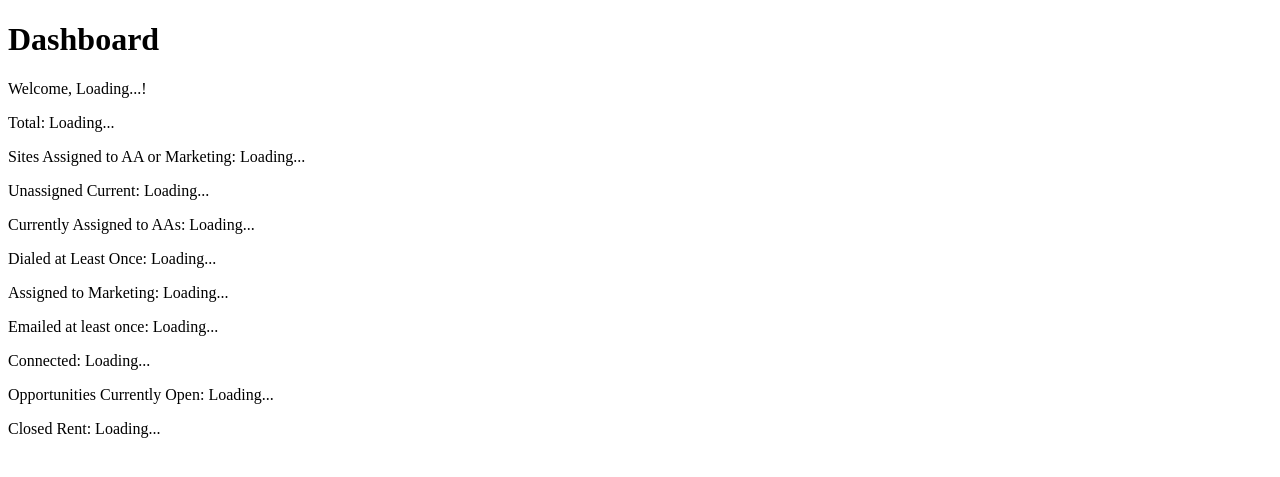
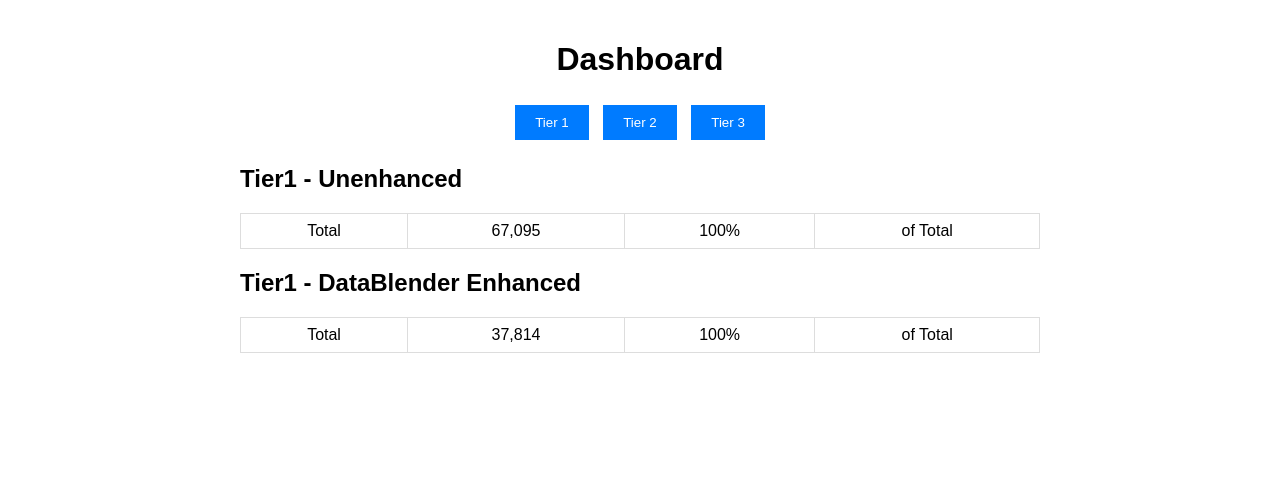
Before and after one commit to mmelendez-sw/reports-frontend, a Flask app: page /dashboard in a window 1280 px wide. Shown: the top 477 px of the page. Run offline with Flask 3, Linux system fonts and the light colour scheme; the visitor is signed in with stand-in values (Sample User, id 1).

Commit message:
update dashboard with tier/enhanced structure

```diff
--- a/templates/dashboard.html
+++ b/templates/dashboard.html
@@ -4,50 +4,118 @@
     <meta charset="UTF-8">
     <meta name="viewport" content="width=device-width, initial-scale=1.0">
     <title>Dashboard</title>
+    <style>
+        body {
+            font-family: Arial, sans-serif;
+            margin: 0;
+            padding: 0;
+        }
+        .container {
+            max-width: 800px;
+            margin: 0 auto;
+            padding: 20px;
+        }
+        h1 {
+            text-align: center;
+        }
+        .tier-buttons {
+            text-align: center;
+            margin-bottom: 20px;
+        }
+        .tier-button {
+            margin: 5px;
+            padding: 10px 20px;
+            border: none;
+            background-color: #007BFF;
+            color: white;
+            cursor: pointer;
+        }
+        .data-table {
+            border-collapse: collapse;
+            width: 100%;
+        }
+        .data-table th, .data-table td {
+            border: 1px solid #ddd;
+            padding: 8px;
+            text-align: center;
+        }
+        .data-table th {
+            background-color: #f2f2f2;
+        }
+    </style>
 </head>
 <body>
-    <h1>Dashboard</h1>
-    <div>
-        <p>Welcome, <span id="username-placeholder">Loading...</span>!</p>
-    </div>
-    <div id="dashboard-content">
-        <p>Total: <span id="total-placeholder">Loading...</span></p>
-        <p>Sites Assigned to AA or Marketing: <span id="assigned-sites-placeholder">Loading...</span></p>
-        <p>Unassigned Current: <span id="unassigned-current-placeholder">Loading...</span></p>
-        <p>Currently Assigned to AAs: <span id="assigned-to-aas-placeholder">Loading...</span></p>
-        <p>Dialed at Least Once: <span id="dialed-at-least-once-placeholder">Loading...</span></p>
-        <p>Assigned to Marketing: <span id="assigned-to-marketing-placeholder">Loading...</span></p>
-        <p>Emailed at least once: <span id="emailed-at-least-once-placeholder">Loading...</span></p>
-        <p>Connected: <span id="connected-placeholder">Loading...</span></p>
-        <p>Opportunities Currently Open: <span id="open-opportunities-placeholder">Loading...</span></p>
-        <p>Closed Rent: <span id="closed-rent-placeholder">Loading...</span></p>
+    <div class="container">
+        <h1>Dashboard</h1>
+        <div class="tier-buttons">
+            <button class="tier-button" onclick="showTier('Tier1')">Tier 1</button>
+            <button class="tier-button" onclick="showTier('Tier2')">Tier 2</button>
+            <button class="tier-button" onclick="showTier('Tier3')">Tier 3</button>
+        </div>
+        <div id="dashboard-content"></div>
     </div>
 
     <script>
-        // Fetch data from the API and update the dashboard content
-        async function fetchData() {
-            try {
-                const response = await fetch('https://api.example.com/dashboard-data'); // Replace with your API URL
-                const data = await response.json();
+        const data = {
+            Tier1: {
+                'Unenhanced': [
+                    ['Total', '67,095', '100%', 'of Total'],
+                    // ... Add more rows for Unenhanced data
+                ],
+                'DataBlender Enhanced': [
+                    ['Total', '37,814', '100%', 'of Total'],
+                    // ... Add more rows for Enhanced data
+                ]
+            },
+            Tier2: {
+                'Unenhanced': [
+                    // ... Similar structure as above
+                ],
+                'DataBlender Enhanced': [
+                    // ... Similar structure as above
+                ]
+            },
+            Tier3: {
+                'Unenhanced': [
+                    // ... Similar structure as above
+                ],
+                'DataBlender Enhanced': [
+                    // ... Similar structure as above
+                ]
+            }
+        };
 
-                document.getElementById('username-placeholder').textContent = data.username; // Replace with actual username field in API response
-                document.getElementById('total-placeholder').textContent = data.Total;
-                document.getElementById('assigned-sites-placeholder').textContent = data['Sites Assigned to AA or Marketing'];
-                document.getElementById('unassigned-current-placeholder').textContent = data['Unassigned Current'];
-                document.getElementById('assigned-to-aas-placeholder').textContent = data['Currently Assigned to AAs'];
-                document.getElementById('dialed-at-least-once-placeholder').textContent = data['Dialed at Least Once'];
-                document.getElementById('assigned-to-marketing-placeholder').textContent = data['Assigned to Marketing'];
-                document.getElementById('emailed-at-least-once-placeholder').textContent = data['Emailed at least once'];
-                document.getElementById('connected-placeholder').textContent = data['Connected'];
-                document.getElementById('open-opportunities-placeholder').textContent = data['Opportunities Currently Open'];
-                document.getElementById('closed-rent-placeholder').textContent = data['Closed Rent'];
-            } catch (error) {
-                console.error('An error occurred:', error);
+        function showTier(tier) {
+            const content = document.getElementById('dashboard-content');
+            content.innerHTML = '';
+
+            const tierData = data[tier];
+            if (!tierData) return;
+
+            for (const enhancedType in tierData) {
+                const table = document.createElement('table');
+                table.className = 'data-table';
+                const rows = tierData[enhancedType];
+
+                for (const row of rows) {
+                    const tr = document.createElement('tr');
+                    for (const cell of row) {
+                        const td = document.createElement('td');
+                        td.textContent = cell;
+                        tr.appendChild(td);
+                    }
+                    table.appendChild(tr);
+                }
+
+                const heading = document.createElement('h2');
+                heading.textContent = `${tier} - ${enhancedType}`;
+                content.appendChild(heading);
+                content.appendChild(table);
             }
         }
 
-        // Fetch data on page load
-        window.onload = fetchData;
+        // Show initial tier and enhanced type
+        showTier('Tier1');
     </script>
 </body>
 </html>
```
